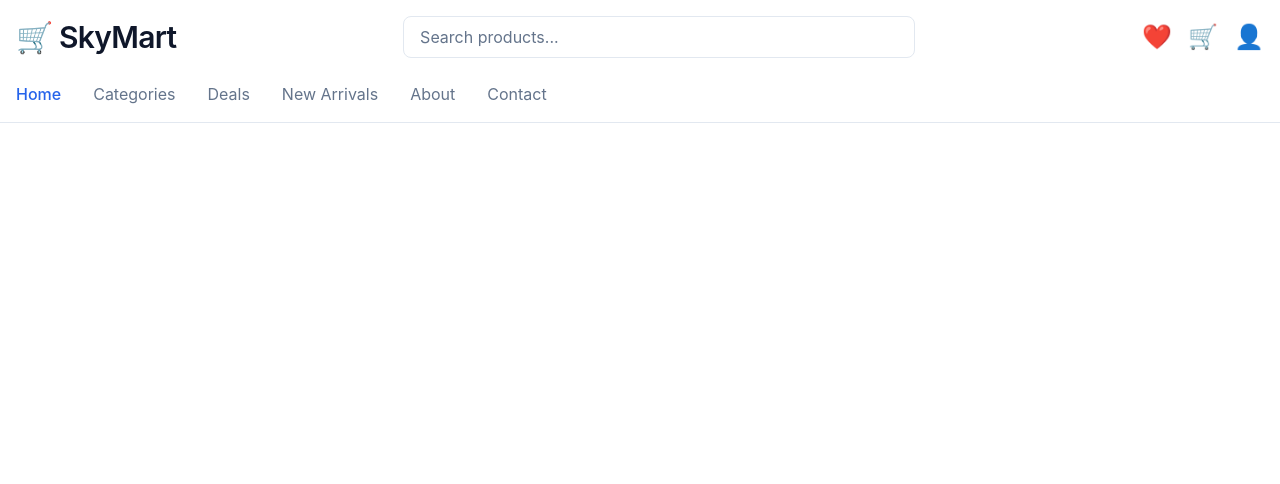
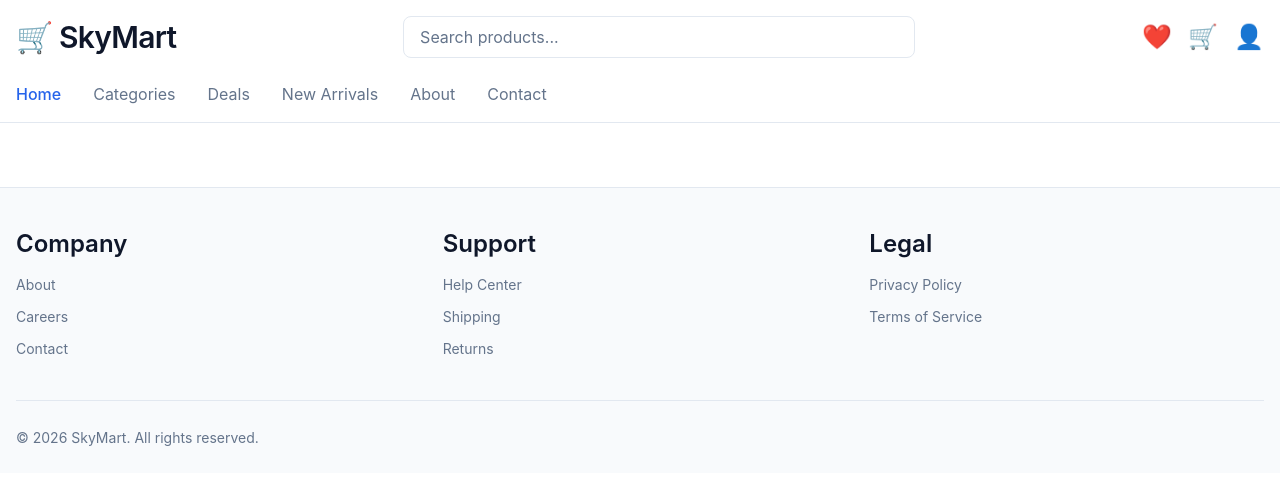
Before and after one commit to T-Harsha-Vardhan/skymart, a React (Vite) app: page / in a window 1280 px wide. Shown: the top 484 px of the page. Built offline with nearby package versions, Linux system fonts and the light colour scheme.

Commit message:
feat(layout): complete application shell

```diff
--- /dev/null
+++ b/src/components/layout/Footer.jsx
@@ -0,0 +1,33 @@
+import { footerSections } from "../../config/footerSections";
+import Container from "../ui/Container";
+import Typography from "../ui/Typography";
+
+export default function Footer() {
+  return (
+    <footer className="border-border bg-surface mt-16 border-t">
+      <Container>
+        <div className="grid gap-8 py-10 md:grid-cols-3">
+          {footerSections.map((section) => (
+            <div key={section.title} className="space-y-3">
+              <Typography variant="h3">{section.title}</Typography>
+
+              <ul className="space-y-2">
+                {section.links.map((link) => (
+                  <li key={link}>
+                    <Typography variant="caption">{link}</Typography>
+                  </li>
+                ))}
+              </ul>
+            </div>
+          ))}
+        </div>
+
+        <div className="border-border border-t py-6">
+          <Typography variant="caption">
+            © {new Date().getFullYear()} SkyMart. All rights reserved.
+          </Typography>
+        </div>
+      </Container>
+    </footer>
+  );
+}
--- /dev/null
+++ b/src/config/footerSections.js
@@ -0,0 +1,14 @@
+export const footerSections = [
+  {
+    title: "Company",
+    links: ["About", "Careers", "Contact"],
+  },
+  {
+    title: "Support",
+    links: ["Help Center", "Shipping", "Returns"],
+  },
+  {
+    title: "Legal",
+    links: ["Privacy Policy", "Terms of Service"],
+  },
+];
--- a/src/layouts/MainLayout.jsx
+++ b/src/layouts/MainLayout.jsx
@@ -1,5 +1,6 @@
 import { Outlet } from "react-router";
 import Header from "../components/layout/Header";
+import Footer from "../components/layout/Footer";
 
 export default function MainLayout() {
   return (
@@ -8,6 +9,7 @@ export default function MainLayout() {
       <main>
         <Outlet />
       </main>
+      <Footer />
     </>
   );
 }
```
